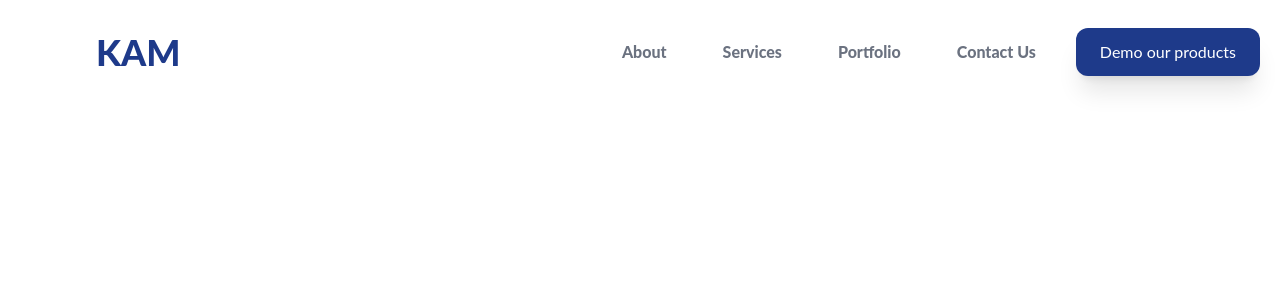
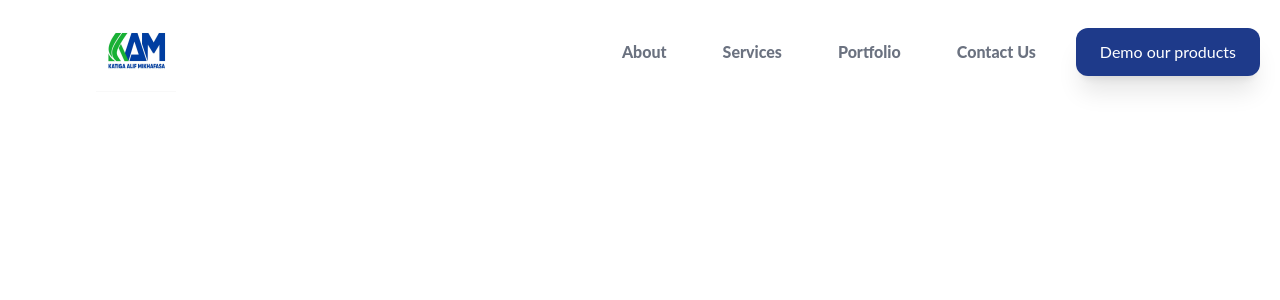
Before and after one commit to ladokutu/compro_kam, a React (Create React App) app: page /contact in a window 1280 px wide. Shown: the top 300 px of the page. Built offline with nearby package versions, Linux system fonts and the light colour scheme.

Commit message:
add logo

```diff
--- a/src/components/Navbar/NavBar.js
+++ b/src/components/Navbar/NavBar.js
@@ -1,5 +1,6 @@
 import React, { useState, useEffect } from 'react';
 import NavLinks from '../Navbar/NavLinks';
+import logo from '../../images/logo.png';
 import { HashLink } from 'react-router-hash-link';
 
 
@@ -23,8 +24,7 @@ const NavBar = () => {
         <nav className={`fixed top-0 w-full z-30 transition duration-300 ease-in-out mb-16 ${!top && 'bg-white shadow-lg'}`}>
             <div className="flex flex-row justify-between items-center py-2">
                 <div className="flex flex-row justify-center md:px-12 md:mx-12 items-center text-center font-semibold">
-                    <HashLink smooth to="/#hero"><h1 className="font-extrabold text-4xl text-blue-900">KAM</h1></HashLink>
-
+                    <HashLink smooth to="/#hero"><img alt="card img" style={{ width: 80, height: 80 }} resizeMode="cover" className="rounded-t float-right duration-1000 w-full" src={logo} /></HashLink>
                 </div>
                 <div className="group flex flex-col items-center">
                     <button className="p-2 rounded-lg lg:hidden text-blue-900" onClick={handleClick}>
```
Also changed, not shown: src/images/logo.png (added).
